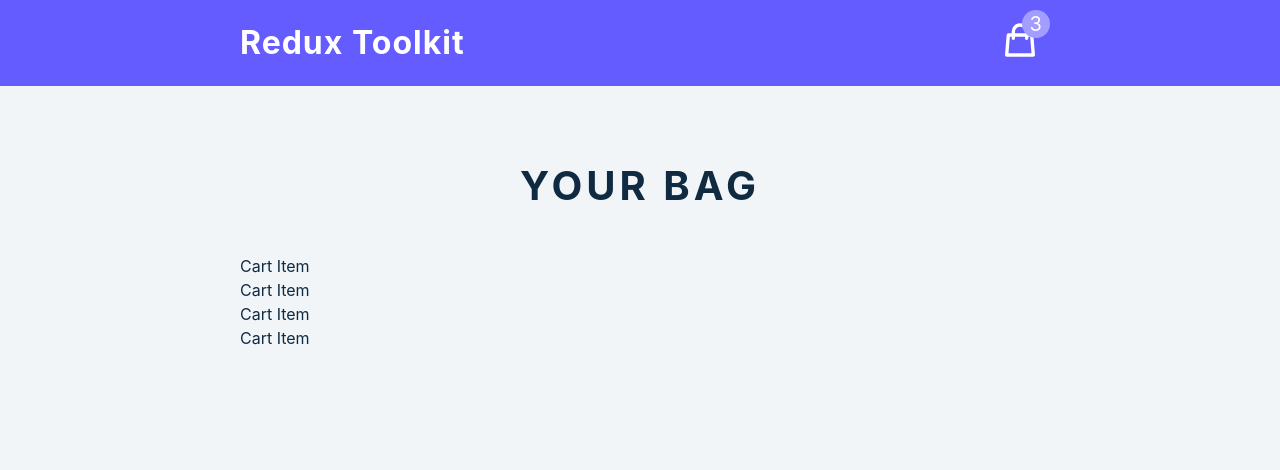
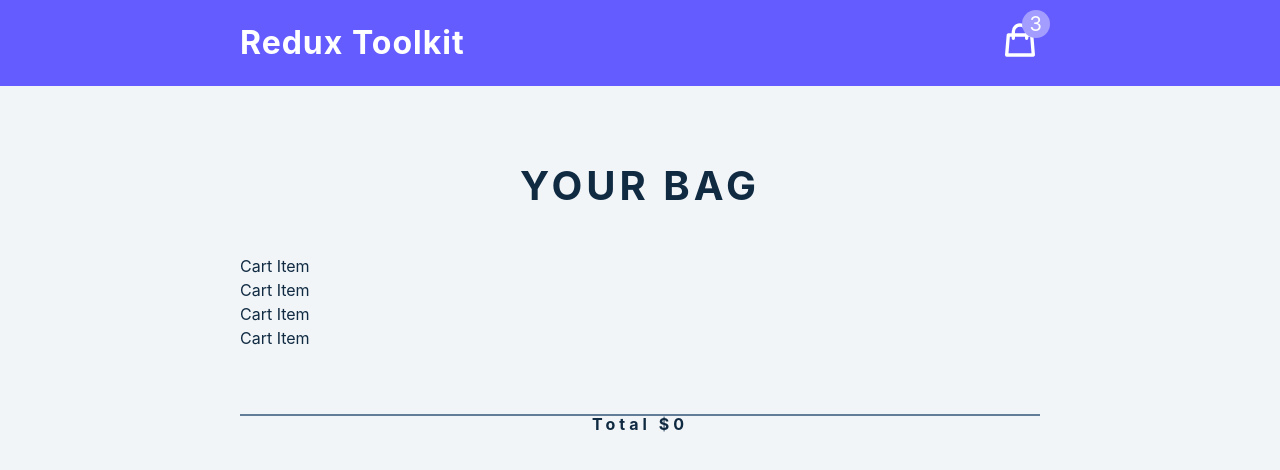
Before and after one commit to Sammy3000/Ecommerce-Cart-Module, a React (Create React App) app: page / in a window 1280 px wide. Shown: the top 470 px of the page. Built offline with nearby package versions, Linux system fonts and the light colour scheme.

Commit message:
Create cart footer

```diff
--- a/src/components/CartContainer.js
+++ b/src/components/CartContainer.js
@@ -28,8 +28,15 @@
                       )
             }
         </div>
+        <footer>
+            <hr/>
+            <h4>
+                total <span>${total}</span>
+            </h4>
+        </footer>
     </section>
 )
+
 }
 
 export default CartContainer
```
